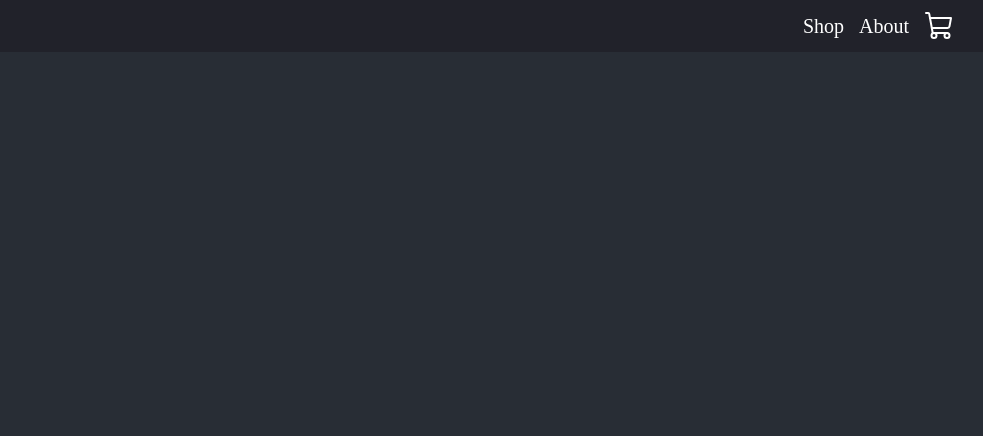
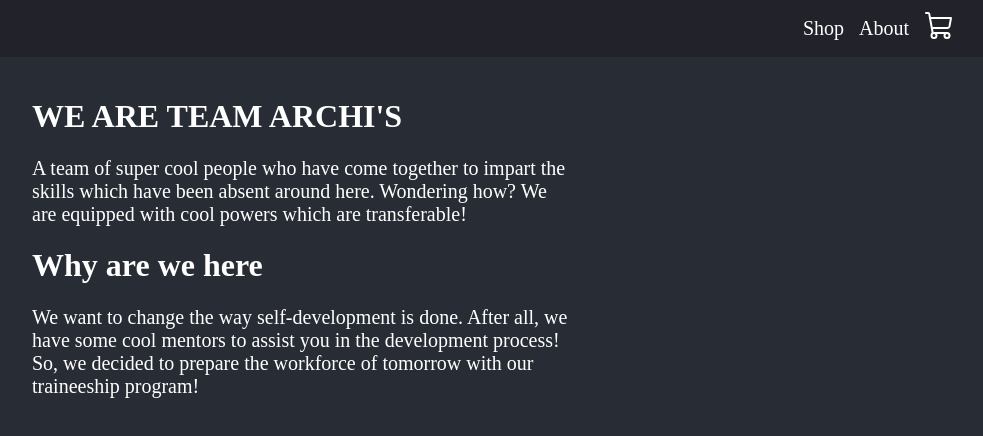
Before and after one commit to mamatkulov95/shop-cart-react, a React (Create React App) app: page /about in a window 1280 px wide. Before the commit this address had no page. Shown: the top 436 px of the page, without its empty margins (224-1207 px from the left). Built offline with nearby package versions, Linux system fonts and the light colour scheme.

Commit message:
[About] -Created and developed about page of project

```diff
--- a/src/App.css
+++ b/src/App.css
@@ -1,8 +1,5 @@
 body {
-  box-sizing: border-box;
   background: #282D35;
-  margin: 0;
-  padding: 0;
 }
 
 .App {
--- a/src/App.js
+++ b/src/App.js
@@ -2,6 +2,8 @@ import { BrowserRouter as Router, Routes, Route } from "react-router-dom";
 import ContextProvider from "./context/Context";
 import Navbar from "./components/Navbar/Navbar";
 import Shop from "../src/pages/SHop/Shop";
+import About from "./pages/About/About";
+import Cart from "./pages/Cart/Cart";
 import "./App.css";
 
 function App() {
@@ -12,6 +14,8 @@ function App() {
           <Navbar />
           <Routes>
             <Route path="/" element={<Shop />} />
+            <Route path="/about" element={<About />} />
+            <Route path="/cart" element={<Cart />} />
           </Routes>
         </Router>
       </ContextProvider>
--- a/src/components/Navbar/Navbar.js
+++ b/src/components/Navbar/Navbar.js
@@ -1,4 +1,3 @@
-import React from "react";
 import { ShoppingCart } from "phosphor-react";
 import { Link } from "react-router-dom";
 import "./Navbar.css";
@@ -8,8 +7,10 @@ function Navbar() {
     <div className="navbar">
       <div className="links">
         <Link to="/">Shop</Link>
-        <p>About</p>
-        <ShoppingCart size={32} />
+        <Link to="/about">About</Link>
+        <Link to="/cart">
+          <ShoppingCart size={32} />
+        </Link>
       </div>
     </div>
   );
--- a/src/index.css
+++ b/src/index.css
@@ -4,6 +4,10 @@ body {
   box-sizing: border-box;
 }
 
+p {
+  margin: 0;
+}
+
 code {
   font-family: source-code-pro, Menlo, Monaco, Consolas, 'Courier New',
     monospace;
--- /dev/null
+++ b/src/pages/About/About.css
@@ -0,0 +1,29 @@
+.about {
+  padding: 20px 50px;
+}
+
+.team {
+  display: flex;
+  justify-content: flex-start;
+  flex-direction: column;
+  width: 300px;
+  color: white;
+}
+
+@media screen and (min-width:768px) {
+
+  .about {
+    display: flex;
+    justify-content: center;
+  }
+
+  .team {
+    width: 768px;
+  }
+
+  .team-description {
+    width: 70%;
+    font-size: 20px;
+  }
+
+}
--- /dev/null
+++ b/src/pages/About/About.js
@@ -0,0 +1,27 @@
+import "./About.css";
+
+export default function About() {
+  return (
+    <div className="about">
+      <div className="team">
+        <div className="team-greeting">
+          <h1>WE ARE TEAM ARCHI'S</h1>
+          <p className="team-description">
+            A team of super cool people who have come together to impart the
+            skills which have been absent around here. Wondering how? We are
+            equipped with cool powers which are transferable!
+          </p>
+        </div>
+        <div className="team-purpose">
+          <h1>Why are we here</h1>
+          <p className="team-description">
+            We want to change the way self-development is done. After all, we
+            have some cool mentors to assist you in the development process! So,
+            we decided to prepare the workforce of tomorrow with our traineeship
+            program!
+          </p>
+        </div>
+      </div>
+    </div>
+  );
+}
--- /dev/null
+++ b/src/pages/Cart/Cart.css
@@ -0,0 +1,6 @@
+.cart {
+  background-image: url("../../photos/UnderConstruction.jpeg");
+  background-size: cover;
+  background-position: center;
+  height: 100vh;
+}
--- /dev/null
+++ b/src/pages/Cart/Cart.js
@@ -0,0 +1,5 @@
+import "./Cart.css";
+
+export default function () {
+  return <div className="cart"></div>;
+}
--- a/src/pages/SHop/Shop.css
+++ b/src/pages/SHop/Shop.css
@@ -1,7 +1,3 @@
-p {
-  margin: 0;
-}
-
 .product {
   background: white;
   width: 220px;
--- a/src/pages/SHop/Shop.js
+++ b/src/pages/SHop/Shop.js
@@ -1,4 +1,3 @@
-import React from "react";
 import "./Shop.css";
 import { PRODUCTS } from "../../products";
 import Product from "./Product";
```
Also changed, not shown: src/photos/UnderConstruction.jpeg (added).
